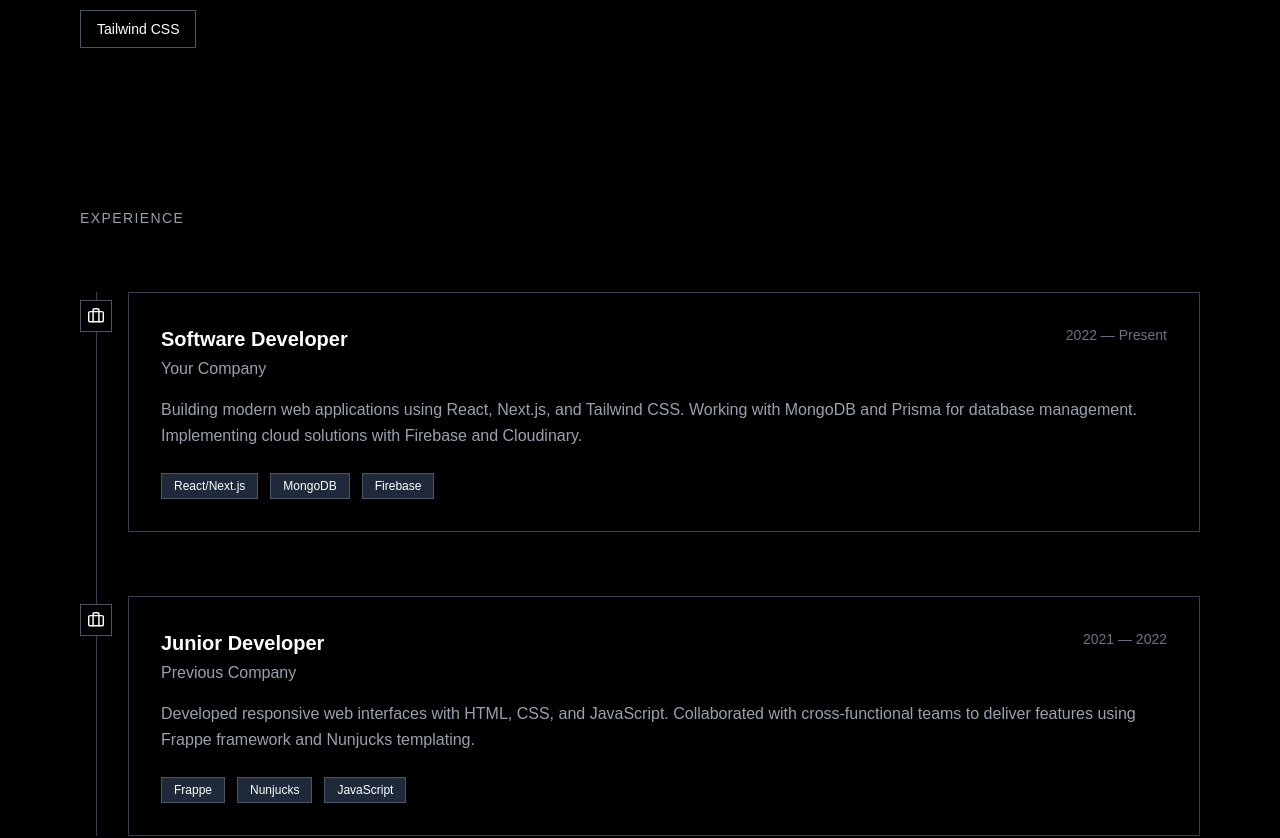
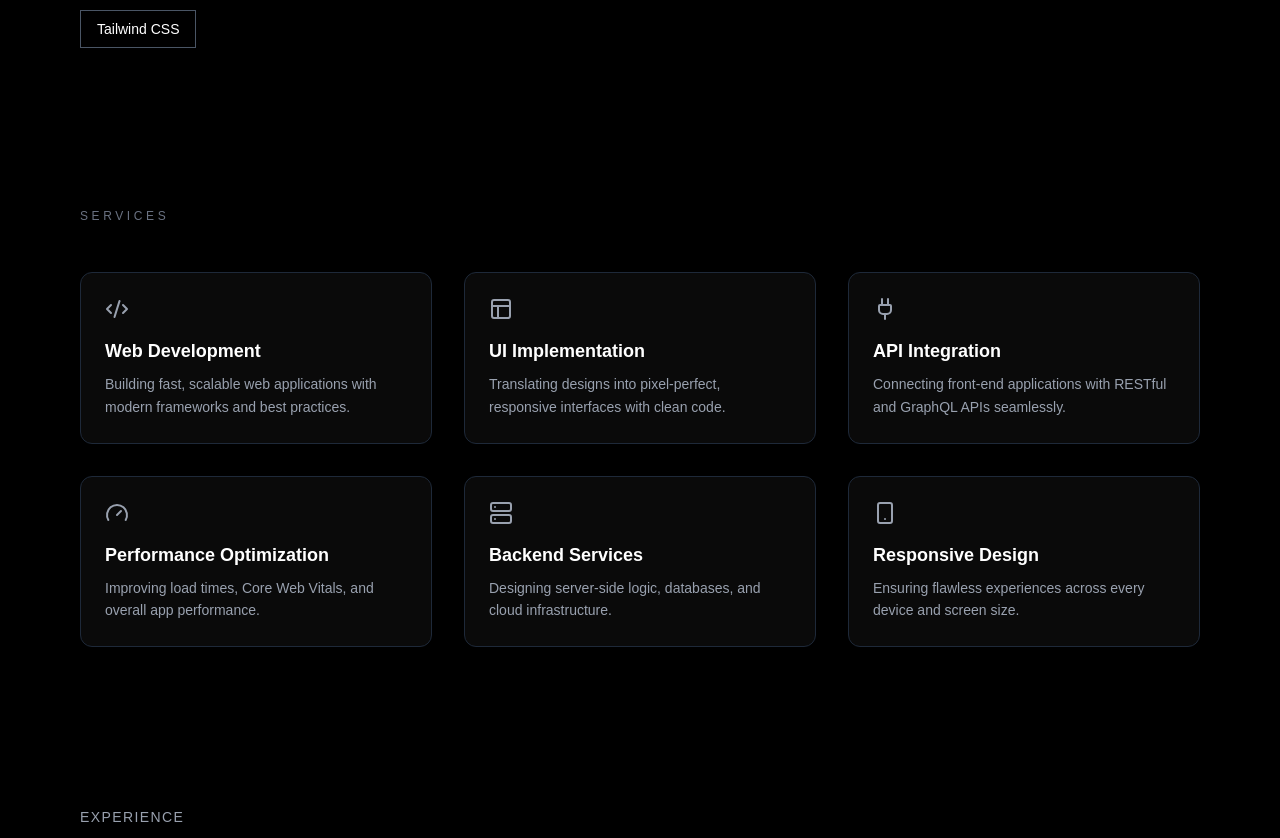
Before and after one commit to SooryaSDas/soorya_s_das, a Next.js app in the folder sooryasdas/: page / in a window 1280 px wide. Shown: the part 1583-2421 px from the top of the page. Built offline with nearby package versions, Linux system fonts and the light colour scheme.

Commit message:
service section added

```diff
--- a/sooryasdas/app/components/ServicesSection.tsx
+++ b/sooryasdas/app/components/ServicesSection.tsx
@@ -0,0 +1,88 @@
+"use client";
+
+import { motion } from "framer-motion";
+import {
+  Code2,
+  Layout,
+  Plug,
+  Gauge,
+  Server,
+  Smartphone,
+} from "lucide-react";
+
+const services = [
+  {
+    icon: Code2,
+    title: "Web Development",
+    desc: "Building fast, scalable web applications with modern frameworks and best practices.",
+  },
+  {
+    icon: Layout,
+    title: "UI Implementation",
+    desc: "Translating designs into pixel-perfect, responsive interfaces with clean code.",
+  },
+  {
+    icon: Plug,
+    title: "API Integration",
+    desc: "Connecting front-end applications with RESTful and GraphQL APIs seamlessly.",
+  },
+  {
+    icon: Gauge,
+    title: "Performance Optimization",
+    desc: "Improving load times, Core Web Vitals, and overall app performance.",
+  },
+  {
+    icon: Server,
+    title: "Backend Services",
+    desc: "Designing server-side logic, databases, and cloud infrastructure.",
+  },
+  {
+    icon: Smartphone,
+    title: "Responsive Design",
+    desc: "Ensuring flawless experiences across every device and screen size.",
+  },
+];
+
+export default function ServicesSection() {
+  return (
+    <section className="bg-black text-white py-20 px-6 md:px-20">
+
+      {/* Title */}
+      <p className="text-gray-500 tracking-[0.3em] text-xs uppercase mb-12">
+        Services
+      </p>
+
+      {/* Grid */}
+      <div className="grid md:grid-cols-2 lg:grid-cols-3 gap-8">
+        {services.map((service, index) => {
+          const Icon = service.icon;
+
+          return (
+            <motion.div
+              key={service.title}
+              initial={{ opacity: 0, y: 30 }}
+              whileInView={{ opacity: 1, y: 0 }}
+              transition={{ delay: index * 0.1 }}
+              viewport={{ once: true }}
+              whileHover={{ y: -6 }}
+              className="border border-gray-800 rounded-xl p-6 bg-[#0a0a0a] hover:border-gray-600 transition"
+            >
+              {/* Icon */}
+              <Icon className="w-6 h-6 text-gray-400 mb-4" />
+
+              {/* Title */}
+              <h3 className="text-lg font-semibold mb-2">
+                {service.title}
+              </h3>
+
+              {/* Description */}
+              <p className="text-gray-400 text-sm leading-relaxed">
+                {service.desc}
+              </p>
+            </motion.div>
+          );
+        })}
+      </div>
+    </section>
+  );
+}
--- a/sooryasdas/app/page.tsx
+++ b/sooryasdas/app/page.tsx
@@ -4,6 +4,7 @@ import EducationSection from "./components/EducationSection";
 import ExperienceSection from "./components/ExperienceSection";
 import Hero from "./components/Hero";
 import ProjectsSection from "./components/ProjectsSection";
+import ServicesSection from "./components/ServicesSection";
 import SkillsSection from "./components/SkillsSection";
 
 export default function Home() {
@@ -12,6 +13,7 @@ export default function Home() {
       <Hero />
       <About />
       <SkillsSection />
+      <ServicesSection/>
       <ExperienceSection />
       <EducationSection />
       <ProjectsSection />
```
